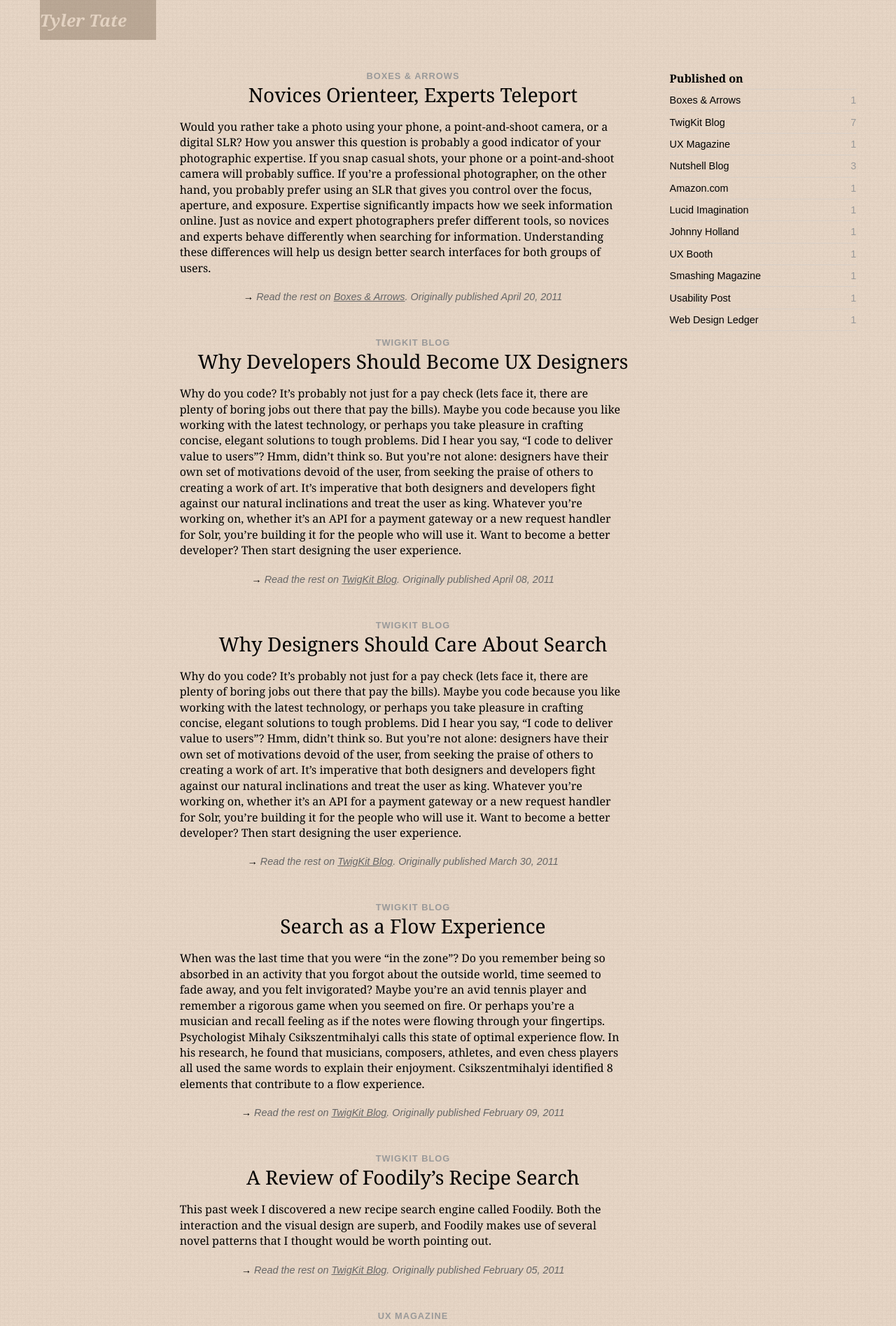
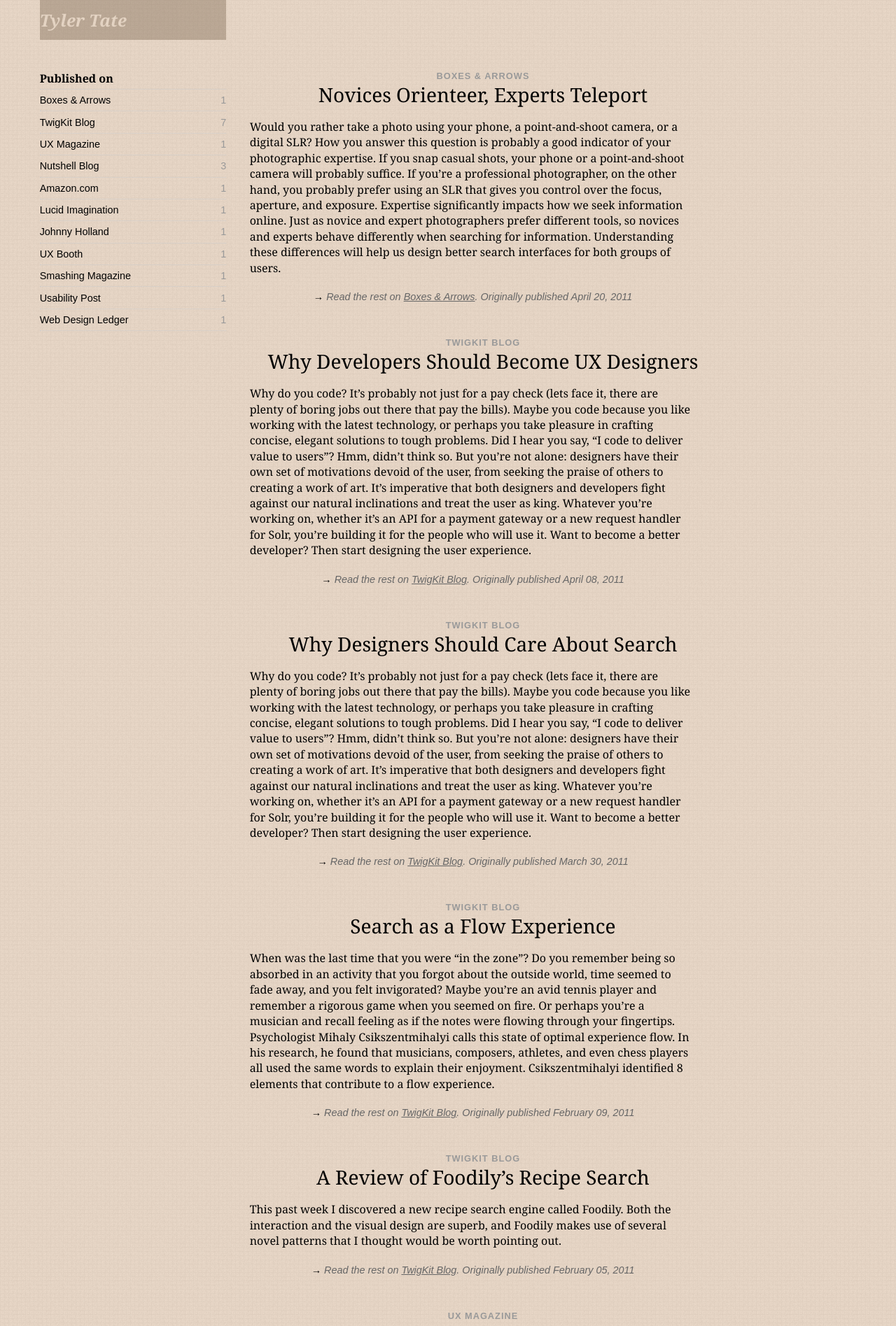
Before and after one commit to SeriouslyInc/tylertate, a Jekyll site: the page built from index.html, in a window 1280 px wide. Shown: the top 1895 px of the page at 70% size. Built offline with Jekyll 4.4.1, drawn with Linux system fonts in a browser that asks for light colours; nearby versions of some CDN libraries.

Commit message:
sidebar back on left

```diff
--- a/index.html
+++ b/index.html
@@ -5,7 +5,10 @@ bodyId: home
 ---
 
 <section id="writing">
-	<section class="left-placeholder">&nbsp;</section>
+	<aside>
+		<h4>Published on</h4>
+		<ul id="publisher"></ul>
+	</aside>
 	<section id="articles">
 		{% for post in site.categories.blog %}
 			<article id="{{ post.date | date: "%B-%d-%Y" }}" data-publisher="{{ post.publisher }}" >
@@ -36,10 +39,7 @@ bodyId: home
 			</article>
 		{% endfor %}
 	</section>
-	<aside>
-		<h4>Published on</h4>
-		<ul id="publisher"></ul>
-	</aside>
+	<section class="right-placeholder">&nbsp;</section>
 </section>
 
 <section id="speaking" style="display: none;">
--- a/resources/css/main.css
+++ b/resources/css/main.css
@@ -46,10 +46,10 @@ header#top {
   margin: 0 auto;
   margin-bottom: 1.5em;
 }
-header#top section h1 {
+header#top h1 {
   display: inline;
   float: left;
-  width: 13.88888888888889%;
+  width: 22.22222222222222%;
   margin: 0 1.3888888888888888%;
   font-style: italic;
   padding: 0.5em 0;
@@ -59,7 +59,10 @@ header#top section h1 {
   filter: alpha "(opacity = 0.33)";
   -webkit-transition: opacity 0.2s ease-out;
 }
-header#top section h1:hover {
+header#top h1 span {
+  padding-left: 15px;
+}
+header#top h1:hover {
   opacity: 0.5;
   filter: alpha "(opacity = 0.5)";
 }
@@ -93,7 +96,7 @@ section#writing {
   margin: 0 auto;
   padding-bottom: 1.5em;
 }
-section#writing .left-placeholder {
+section#writing .right-placeholder {
   display: inline;
   float: left;
   width: 13.88888888888889%;
```
Also changed, not shown: resources/css/main.less (+7 -5 lines).
